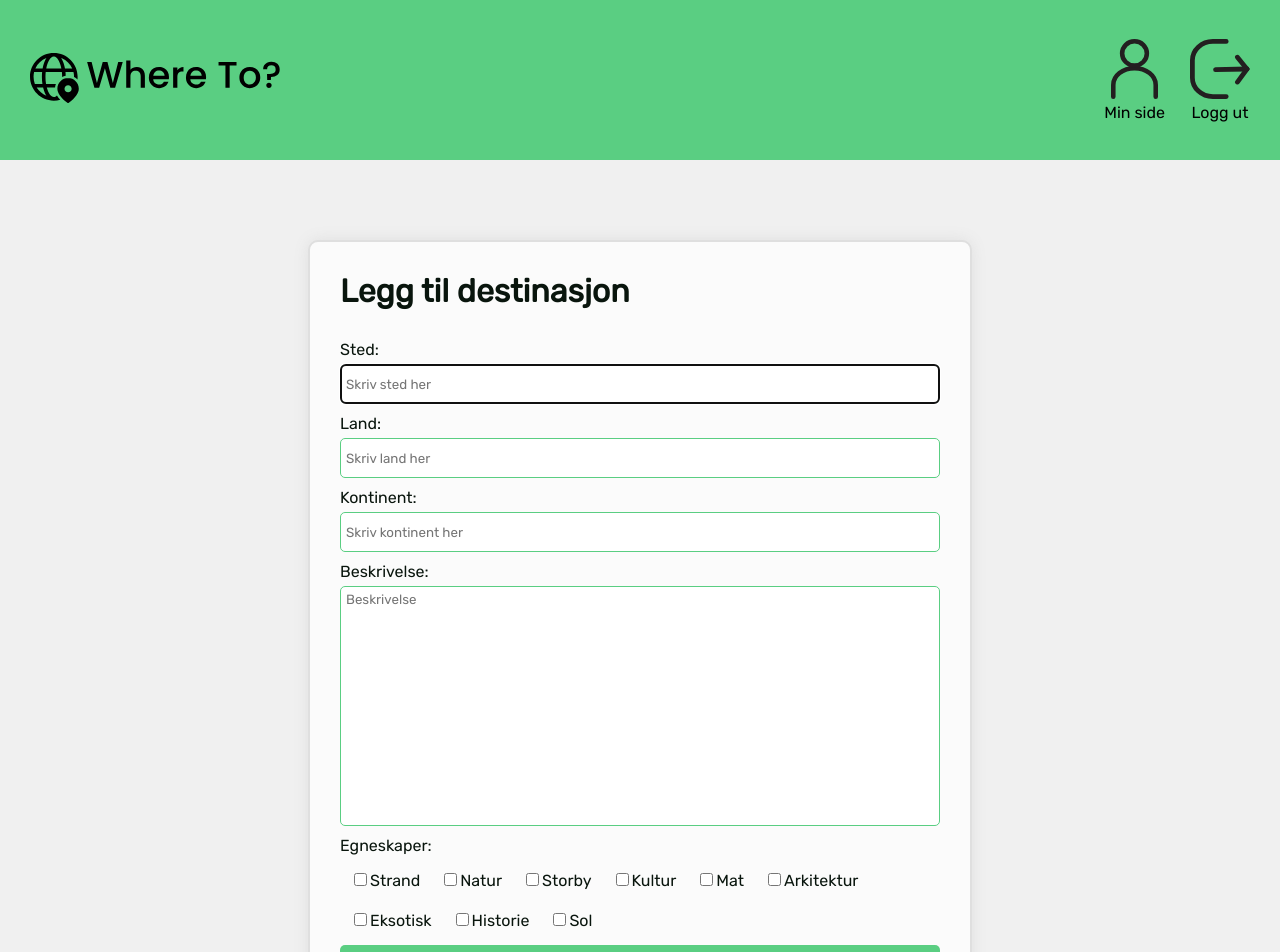
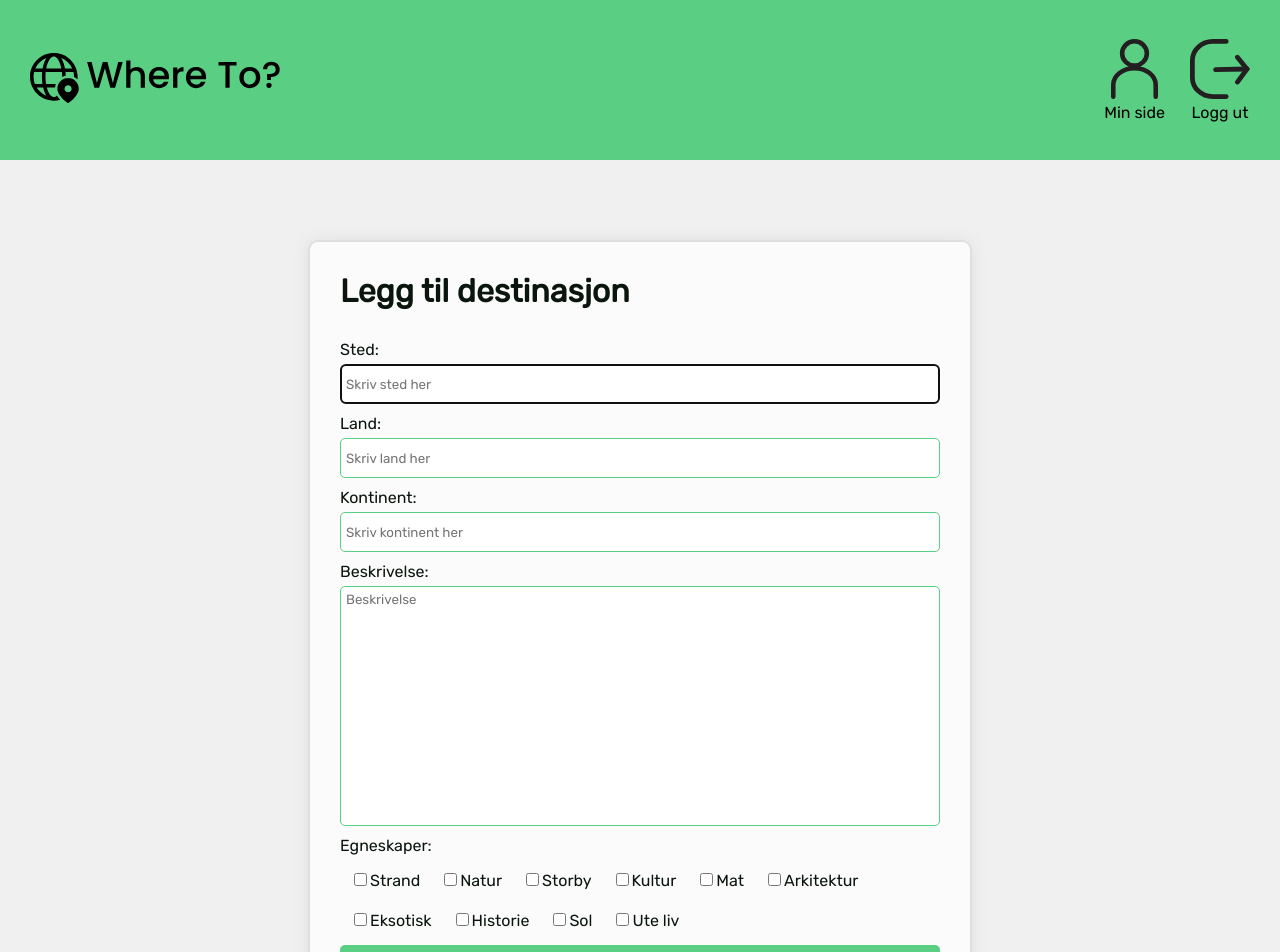
Before and after one commit to TrygveEriksen/WhereTo, a React (Vite) app in the folder TravelPlanner/: page /newdestination in a window 1280 px wide. Shown: the top 952 px of the page. Built offline with nearby package versions, Linux system fonts and the light colour scheme; no server answers; sample sign-in values are in the browser's storage.

Commit message:
#51 added ute liv as label

```diff
--- a/TravelPlanner/src/Components/NewDestination/NewDestination.jsx
+++ b/TravelPlanner/src/Components/NewDestination/NewDestination.jsx
@@ -25,6 +25,7 @@ function NewDestination() {
     "Eksotisk",
     "Historie",
     "Sol",
+    "Ute liv",
   ];
 
   useEffect(() => {
```
